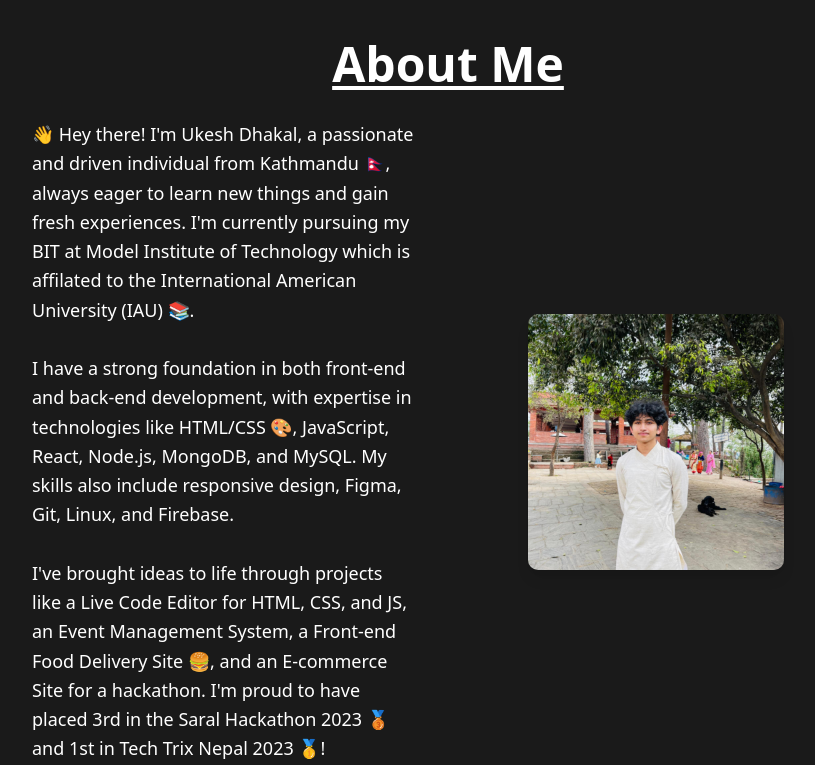
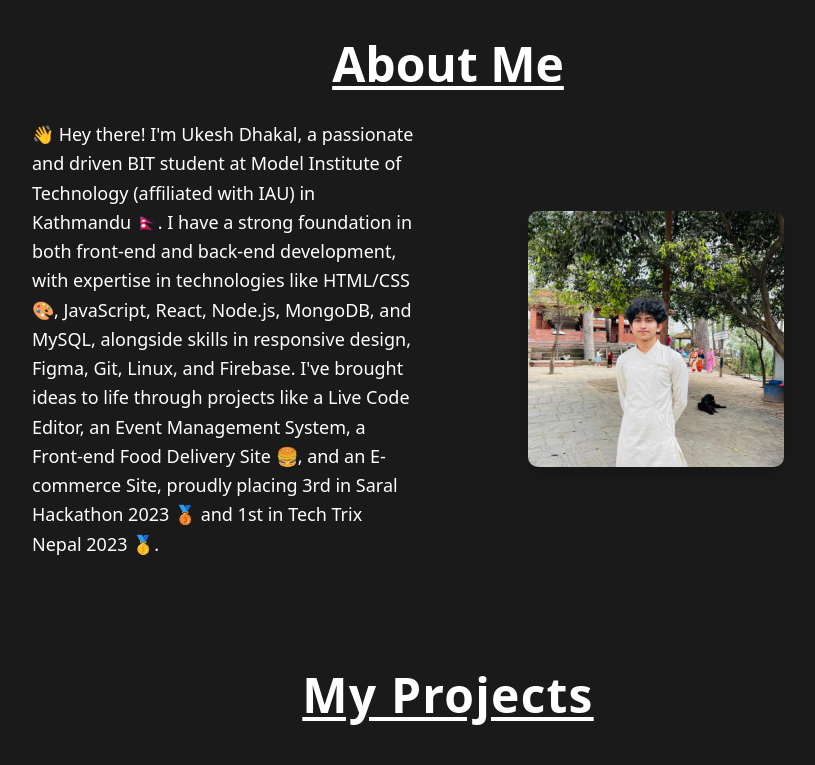
Before and after one commit to ukesh-dhakal/Portfolio, a Next.js app: page / in a window 1280 px wide. Shown: the part 840-1605 px from the top of the page, without its empty margins (192-1007 px from the left). Built offline with nearby package versions, Linux system fonts and the light colour scheme.

Commit message:
Update AboutMe.tsx

```diff
--- a/app/Components/AboutMe.tsx
+++ b/app/Components/AboutMe.tsx
@@ -13,12 +13,7 @@ const AboutMe = () => {
       <div className="flex flex-col-reverse items-center justify-center md:flex-row md:space-x-8">
         {/* Paragraph */}
         <p className="text-lg text-white mt-6 md:mt-0 leading-relaxed break-words text-center md:text-left md:w-1/2">
-          👋 Hey there! I'm Ukesh Dhakal, a passionate and driven individual from Kathmandu 🇳🇵, always eager to learn new things and gain fresh experiences. I'm currently pursuing my BIT at Model Institute of Technology which is affilated to the International American University (IAU) 📚. <br/>
-          <br/>
-          I have a strong foundation in both front-end and back-end development, with expertise in technologies like HTML/CSS 🎨, JavaScript, React, Node.js, MongoDB, and MySQL. My skills also include responsive design, Figma, Git, Linux, and Firebase. <br/>
-          <br/>
-          I've brought ideas to life through projects like a Live Code Editor for HTML, CSS, and JS, an Event Management System, a Front-end Food Delivery Site 🍔, and an E-commerce Site for a hackathon. I'm proud to have placed 3rd in the Saral Hackathon 2023 🥉 and 1st in Tech Trix Nepal 2023 🥇!
-        </p>
+👋 Hey there! I'm Ukesh Dhakal, a passionate and driven BIT student at Model Institute of Technology (affiliated with IAU) in Kathmandu 🇳🇵. I have a strong foundation in both front-end and back-end development, with expertise in technologies like HTML/CSS 🎨, JavaScript, React, Node.js, MongoDB, and MySQL, alongside skills in responsive design, Figma, Git, Linux, and Firebase. I've brought ideas to life through projects like a Live Code Editor, an Event Management System, a Front-end Food Delivery Site 🍔, and an E-commerce Site, proudly placing 3rd in Saral Hackathon 2023 🥉 and 1st in Tech Trix Nepal 2023 🥇.        </p>
 
 
         <div className="flex-shrink-0 md:w-1/2 flex justify-center">
```
